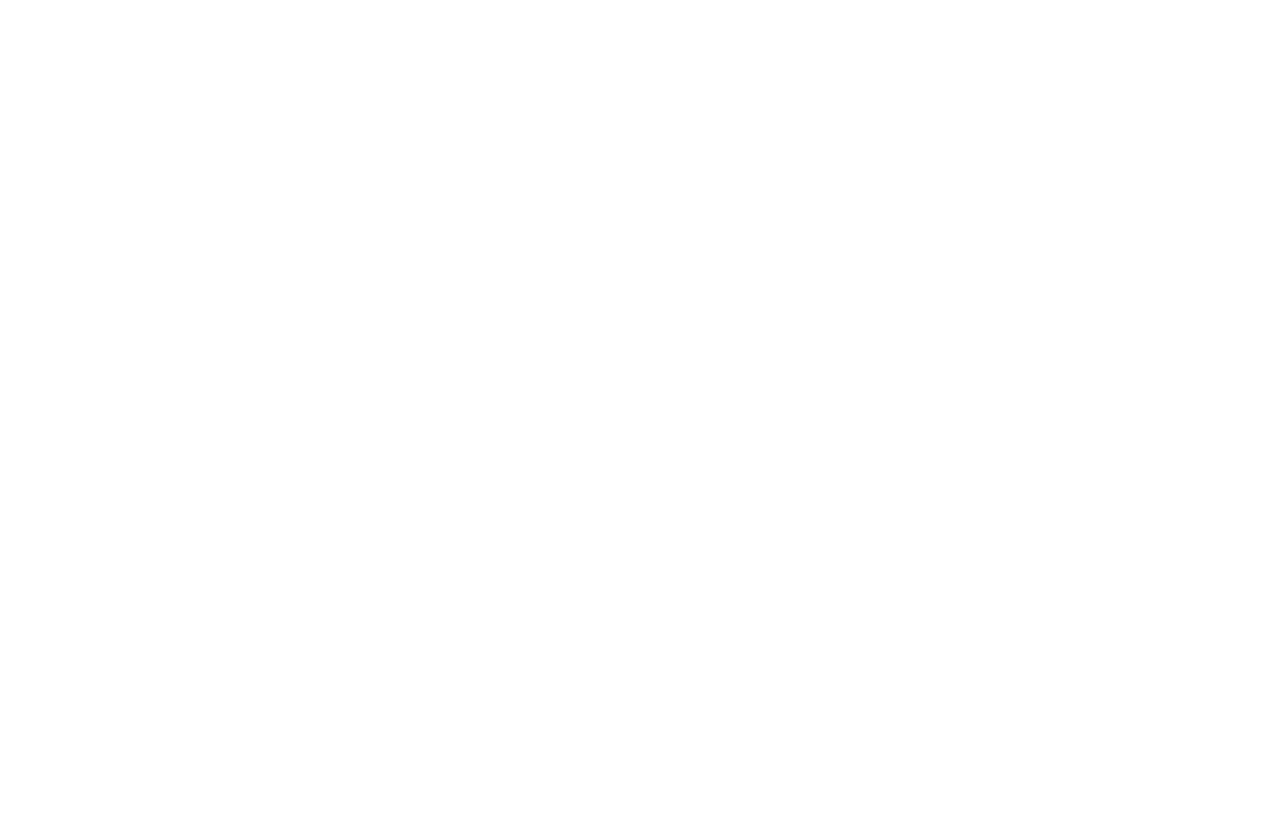
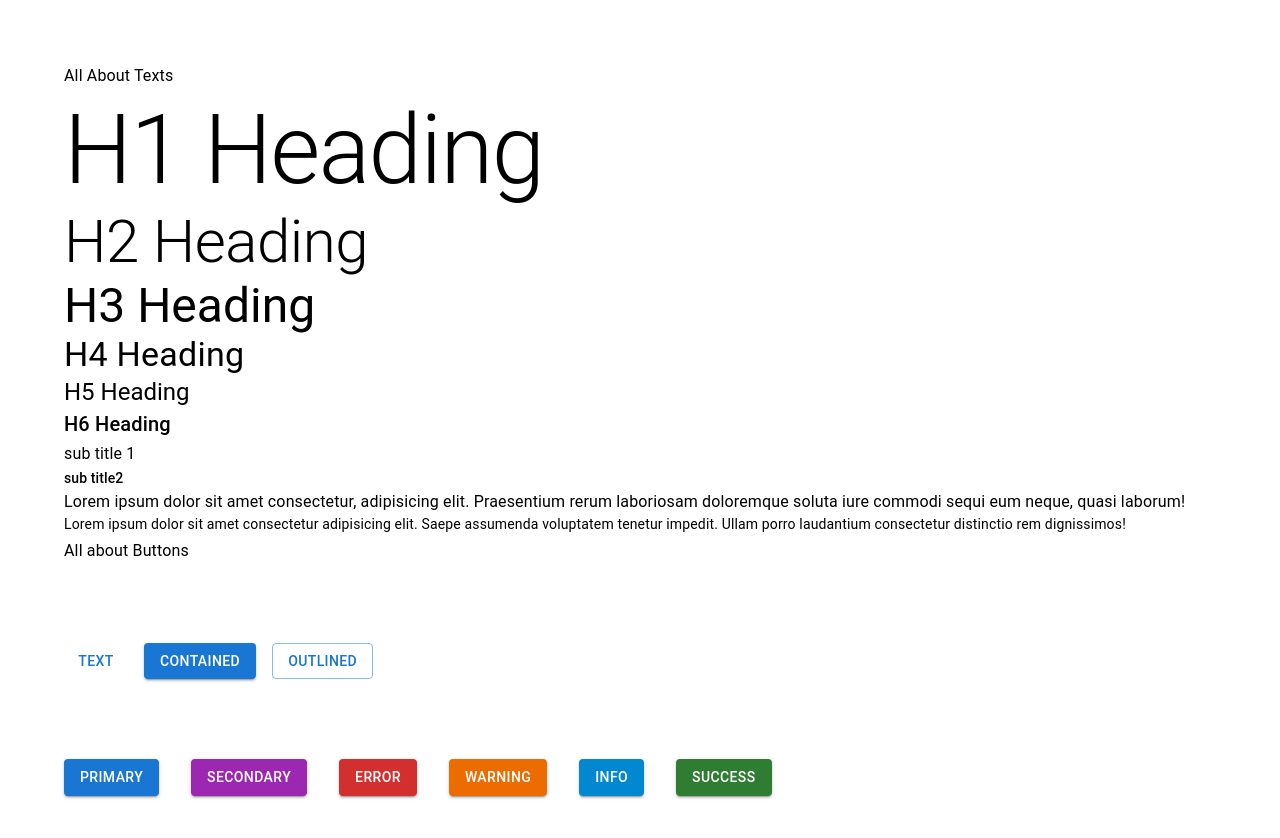
Before and after one commit to Taiwo-Tunde/React-with-MUI-with_Typescript, a React (Create React App) app in the folder react-with-mui-typescript/: page / in a window 1280 px wide. Shown: the top 838 px of the page. Before the commit the page ends 800 px from the top, so only its background shows below. Built offline with nearby package versions, Linux system fonts and the light colour scheme.

Commit message:
React with MUI

```diff
--- a/react-with-mui-typescript/src/App.css
+++ b/react-with-mui-typescript/src/App.css
@@ -1,5 +1,5 @@
 .App {
-  text-align: center;
+  padding: 4rem;
 }
 
 .App-logo {
--- a/react-with-mui-typescript/src/App.tsx
+++ b/react-with-mui-typescript/src/App.tsx
@@ -1,7 +1,14 @@
 import "./App.css";
+import { MuiButton } from "./component/MuiButton";
+import { MuiTypography } from "./component/MuiTypography";
 
 function App() {
-  return <div className="App"></div>;
+  return (
+    <div className="App">
+      <MuiTypography />
+      <MuiButton />
+    </div>
+  );
 }
 
 export default App;
--- /dev/null
+++ b/react-with-mui-typescript/src/component/MuiButton.tsx
@@ -0,0 +1,36 @@
+import { Button, Typography, Stack } from "@mui/material";
+
+export const MuiButton = () => {
+  return (
+    <Stack display="block" spacing={10}>
+      <Stack>
+        <Typography>All about Buttons</Typography>
+      </Stack>
+      <Stack spacing={2} direction="row">
+        <Button variant="text">Text</Button>
+        <Button variant="contained">contained</Button>
+        <Button variant="outlined">Outlined</Button>
+      </Stack>
+      <Stack display="block" spacing={4} direction="row">
+        <Button variant="contained" color="primary">
+          primary
+        </Button>
+        <Button variant="contained" color="secondary">
+          secondary
+        </Button>
+        <Button variant="contained" color="error">
+          Error
+        </Button>
+        <Button variant="contained" color="warning">
+          Warning
+        </Button>
+        <Button variant="contained" color="info">
+          info
+        </Button>
+        <Button variant="contained" color="success">
+          success
+        </Button>
+      </Stack>
+    </Stack>
+  );
+};
--- /dev/null
+++ b/react-with-mui-typescript/src/component/MuiTypography.tsx
@@ -0,0 +1,27 @@
+import { Typography } from "@mui/material";
+
+export const MuiTypography = () => {
+  return (
+    <div>
+      <Typography gutterBottom>All About Texts</Typography>
+      <Typography variant="h1">H1 Heading</Typography>
+      <Typography variant="h2">H2 Heading</Typography>
+      <Typography variant="h3">H3 Heading</Typography>
+      <Typography variant="h4">H4 Heading</Typography>
+      <Typography variant="h5">H5 Heading</Typography>
+      <Typography variant="h6">H6 Heading</Typography>
+      <Typography variant="subtitle1">sub title 1</Typography>
+      <Typography variant="subtitle2">sub title2</Typography>
+      <Typography variant="body1">
+        Lorem ipsum dolor sit amet consectetur, adipisicing elit. Praesentium
+        rerum laboriosam doloremque soluta iure commodi sequi eum neque, quasi
+        laborum!
+      </Typography>
+      <Typography variant="body2" gutterBottom>
+        Lorem ipsum dolor sit amet consectetur adipisicing elit. Saepe assumenda
+        voluptatem tenetur impedit. Ullam porro laudantium consectetur
+        distinctio rem dignissimos!
+      </Typography>
+    </div>
+  );
+};
```
